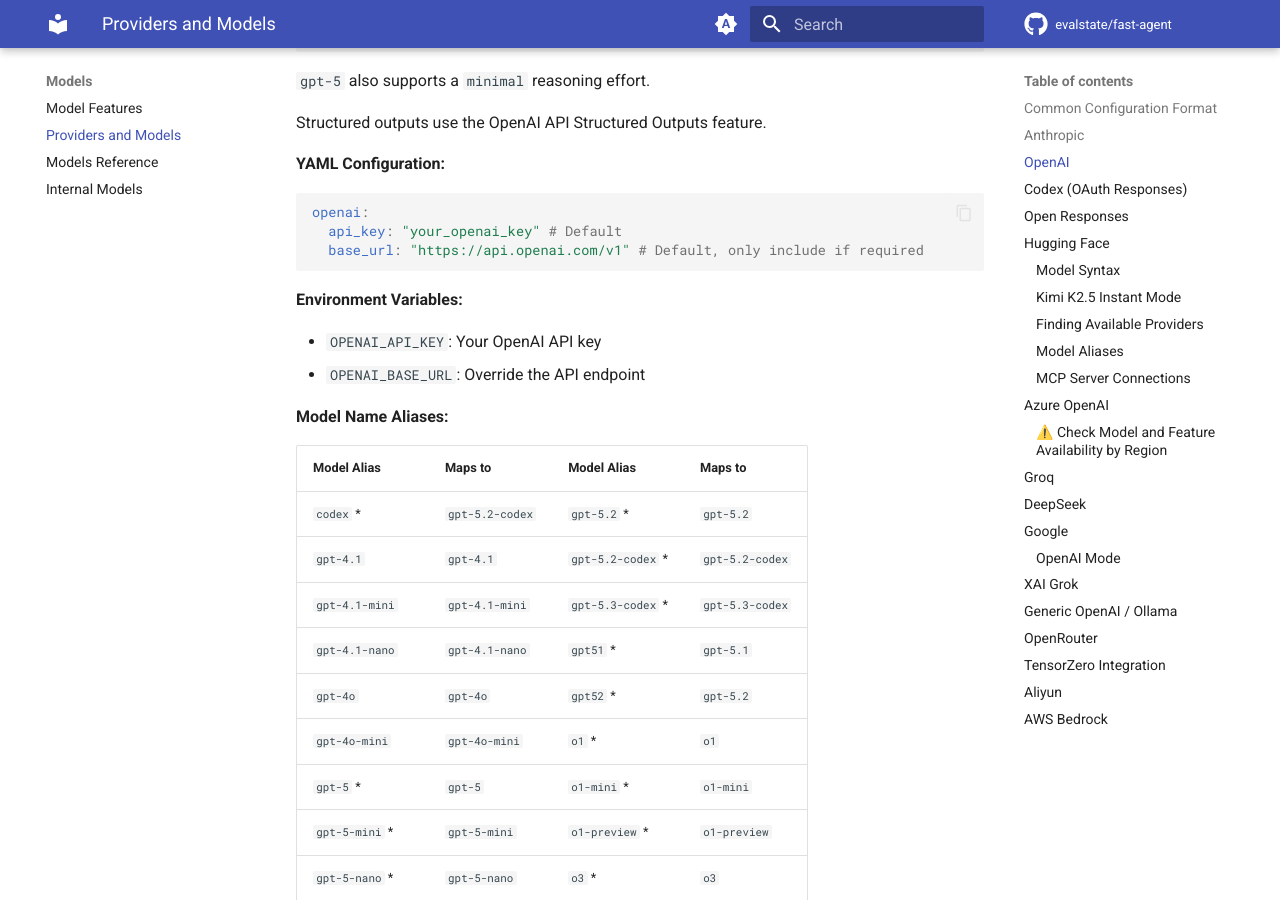
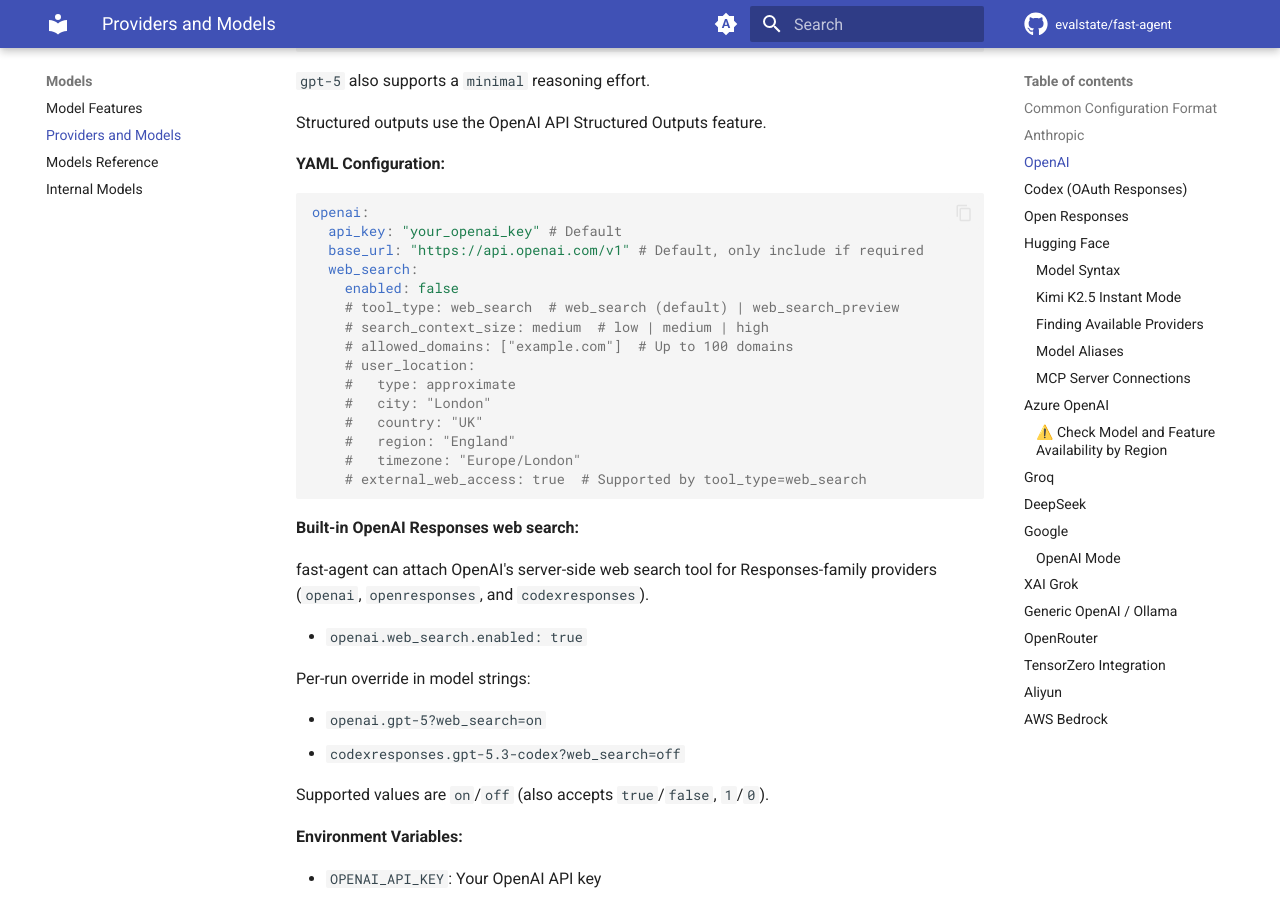
Before and after one commit to evalstate/fast-agent-docs, an MkDocs documentation site: the page built from docs/models/llm_providers.md, in a window 1280 px wide and 900 px high, scrolled down 4724 px. Built offline with MkDocs 1.6.1 and Material for MkDocs 9.7.7, drawn with Linux system fonts in a browser that asks for light colours; comment, search, counter and statistics services are not loaded; some of the changed text lies outside the part shown.

Commit message:
Document Responses-family web_search configuration and overrides

````diff
--- a/docs/models/llm_providers.md
+++ b/docs/models/llm_providers.md
@@ -171,7 +171,33 @@
 openai:
   api_key: "your_openai_key" # Default
   base_url: "https://api.openai.com/v1" # Default, only include if required
+  web_search:
+    enabled: false
+    # tool_type: web_search  # web_search (default) | web_search_preview
+    # search_context_size: medium  # low | medium | high
+    # allowed_domains: ["example.com"]  # Up to 100 domains
+    # user_location:
+    #   type: approximate
+    #   city: "London"
+    #   country: "UK"
+    #   region: "England"
+    #   timezone: "Europe/London"
+    # external_web_access: true  # Supported by tool_type=web_search
 ```
+
+**Built-in OpenAI Responses web search:**
+
+fast-agent can attach OpenAI's server-side web search tool for Responses-family
+providers (`openai`, `openresponses`, and `codexresponses`).
+
+- `openai.web_search.enabled: true`
+
+Per-run override in model strings:
+
+- `openai.gpt-5?web_search=on`
+- `codexresponses.gpt-5.3-codex?web_search=off`
+
+Supported values are `on`/`off` (also accepts `true`/`false`, `1`/`0`).
 
 **Environment Variables:**
 
@@ -209,6 +235,14 @@
   # Optional: override defaults
   base_url: "https://chatgpt.com/backend-api/codex"
   text_verbosity: "medium"  # low | medium | high
+  web_search:
+    enabled: false
+    # tool_type: web_search
+    # search_context_size: medium
+    # allowed_domains: ["example.com"]
+    # user_location:
+    #   type: approximate
+    # external_web_access: true
   default_headers:
     X-Custom-Header: "value"
 ```
@@ -254,6 +288,14 @@
   api_key: "your_api_key"
   base_url: "https://api.example.com"  # Your Open Responses endpoint
   reasoning_effort: "medium"  # Default reasoning effort level
+  web_search:
+    enabled: false
+    # tool_type: web_search
+    # search_context_size: medium
+    # allowed_domains: ["example.com"]
+    # user_location:
+    #   type: approximate
+    # external_web_access: true
   default_headers:  # Optional custom headers
     X-Custom-Header: "value"
 ```
````
Also changed, not shown: docs/models/index.md (+3 -0 lines), docs/ref/config_file.md (+23 -0 lines).
